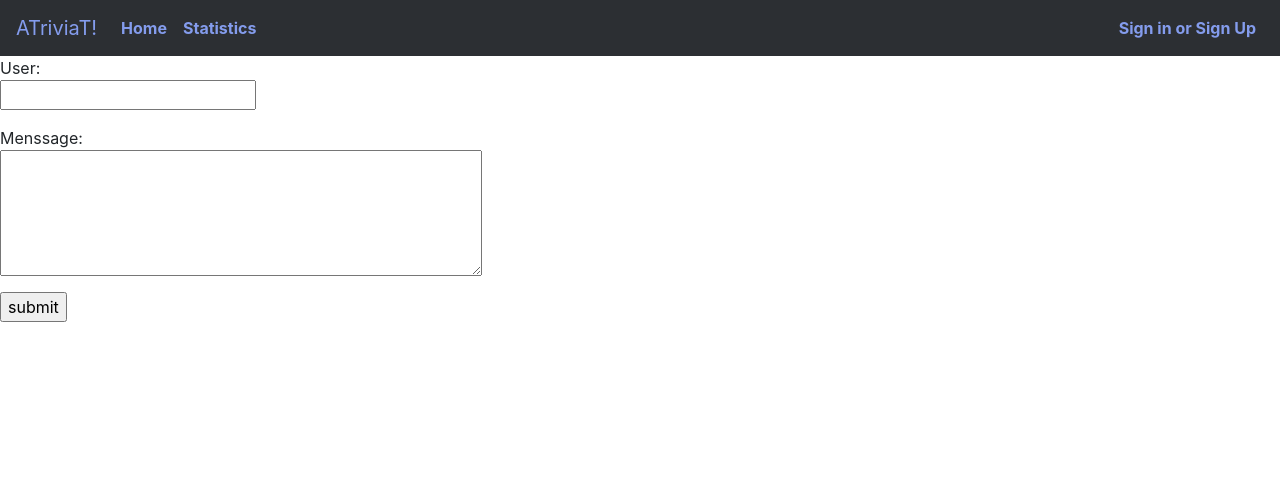
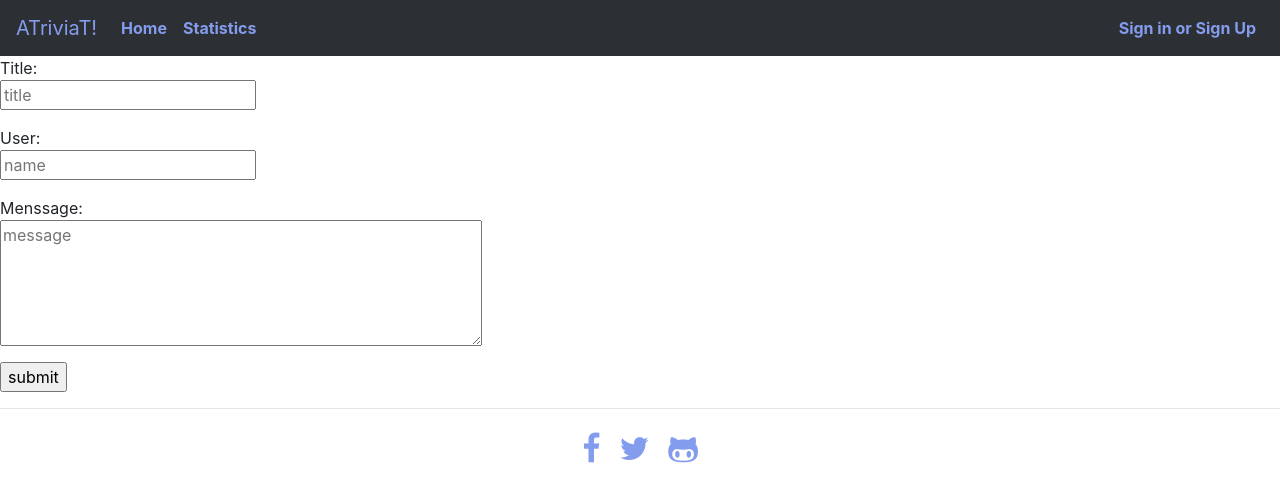
Before and after one commit to Gummiees/TriviaAppPHP, a PHP site: page /contact.php in a window 1280 px wide. Shown: the top 502 px of the page. Run offline with PHP 8.4, Linux system fonts and the light colour scheme; data that the repository does not hold is empty; some libraries are stand-ins or nearby versions.

Commit message:
update contact.php

```diff
--- a/contact.php
+++ b/contact.php
@@ -1,26 +1,37 @@
 <?php
 require ('mysqli_connect.php');
 include ('includes/header.html');
-$q = "INSERT INTO comentarios(descripcion) VALUES ('$descripcion')";
-$r = @mysqli_query ($dbc, $q);
+include ('includes/print_messages.php');
 ?>
 <?php
 if(isset($_POST["submit"])){
-$titulo = $_POST["title"];
-$nombre = $_POST["id_user"];
-$mensaje = $_POST["message"];
-$query = mysql_query("INSERT INTO submit (title, id_user, message) VALUES ('$title','$id_user','$message')") or die(mysql_error());
-echo '<script>alert("The message has been sent successfully ")</script>';
+
+$title = mysqli_real_escape_string($dbc, trim($_POST['title']));
+
+$name = mysqli_real_escape_string($dbc, trim($_POST['name']));
+
+$message = mysqli_real_escape_string($dbc, trim($_POST['message']));
+$q="INSERT INTO message (title, name, message) VALUES ('$title','$name','$message')";
+$r = @mysqli_query ($dbc, $q);
+    echo print_message("success","the message was successfully send");
+
 }
 ?>
-<form name="mp" method="post" action="">
+<form class="mp" name="mp" method="post" action="">
+<p>Title:<br>
+    <input type="text" name="title" id="title" required maxlength="100" minlength="5" placeholder="title" value="<?php if (isset($_POST['title'])) echo $_POST['title']; ?>">
+  </p>
   <p>User:<br>
-    <input type="text" name="id_user" id="id_user">
+    <input type="text" name="name" id="name" required maxlength="20" minlength="5" placeholder="name" value="<?php if (isset($_POST['name'])) echo $_POST['name']; ?>">
   </p>
   <p>Menssage:<br>
-    <textarea name="Menssage" id="Menssage" cols="45" rows="5"></textarea>
+    <textarea name="message" id="message" cols="45" rows="5" required maxlength="250" minlength="5" placeholder="message"></textarea>
   </p>
   <p>
     <input type="submit" name="submit" id="submit" value="submit">
   </p>
 </form>
+
+<?php
+include ('includes/footer.html');
+?>
```
